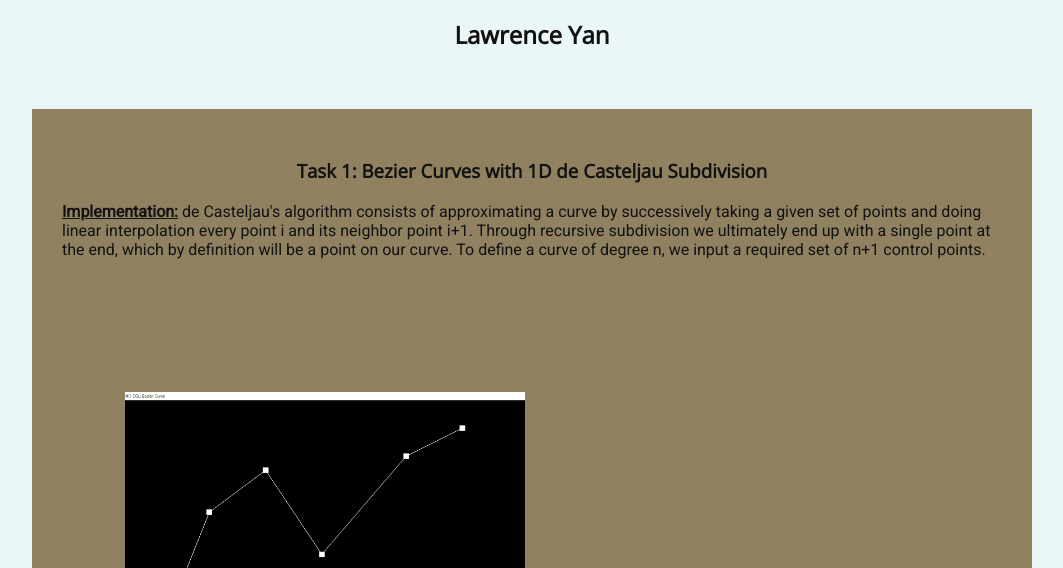
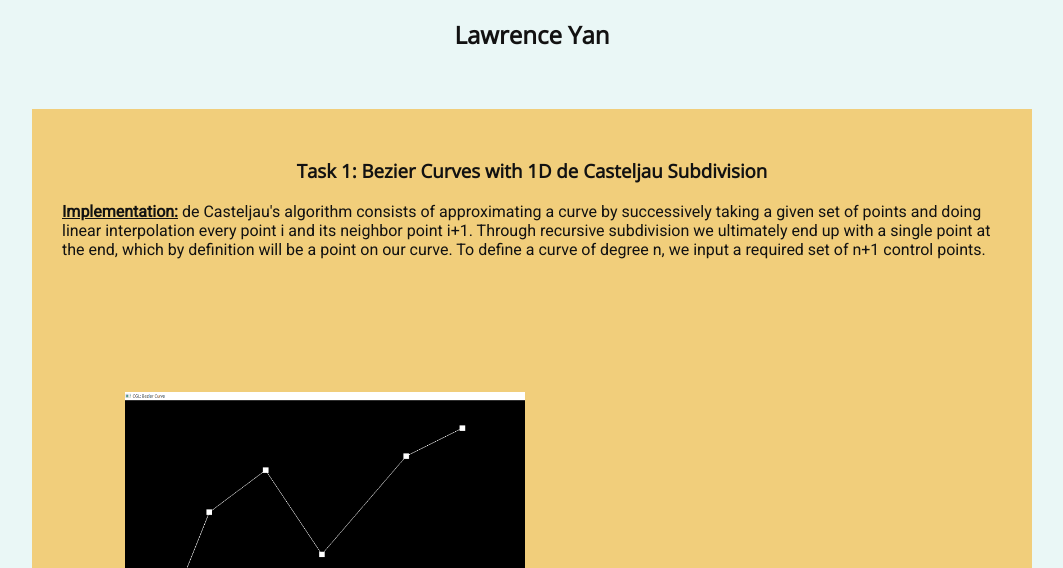
Before and after one commit to lawrenceyan/lawrenceyan.github.io, a plain HTML site: page index.html in a window 1280 px wide. Shown: the part 232-800 px from the top of the page, without its empty margins (108-1171 px from the left). Drawn offline with nearby package versions, Linux system fonts and the light colour scheme.

Commit message:
less ugly colors

```diff
--- a/index.html
+++ b/index.html
@@ -30,7 +30,7 @@
 
 <br/><br/>
 
-<div style="background-color:rgb(144, 130, 97); padding: 30px">
+<div style="background-color:rgb(241, 206, 123); padding: 30px">
 
 <h3 align="middle">Task 1: Bezier Curves with 1D de Casteljau Subdivision</h3>
 
```
